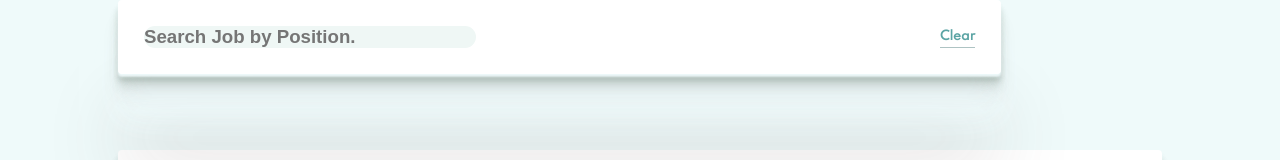
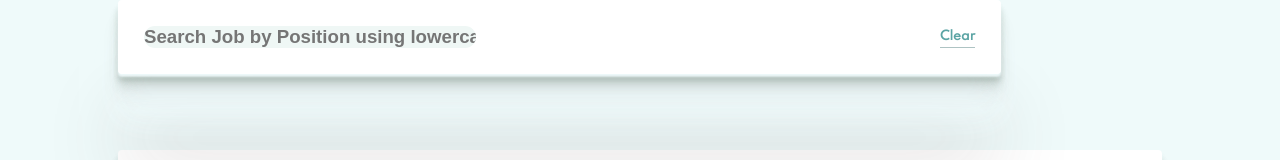
Before and after one commit to iumahboobi/job-listing-design, a website built with Parcel: page index.html in a window 1280 px wide. Shown: the top 160 px of the page. Built offline with nearby package versions, Linux system fonts and the light colour scheme.

Commit message:
js-edited

```diff
--- a/index.html
+++ b/index.html
@@ -17,7 +17,7 @@
       <div class="search-container sticky">
         <input
           class="input-container"
-          placeholder="Search Job by Position."
+          placeholder="Search Job by Position using lowercase."
           id="myInput"
         />
         <span class="clear">Clear</span>
```
